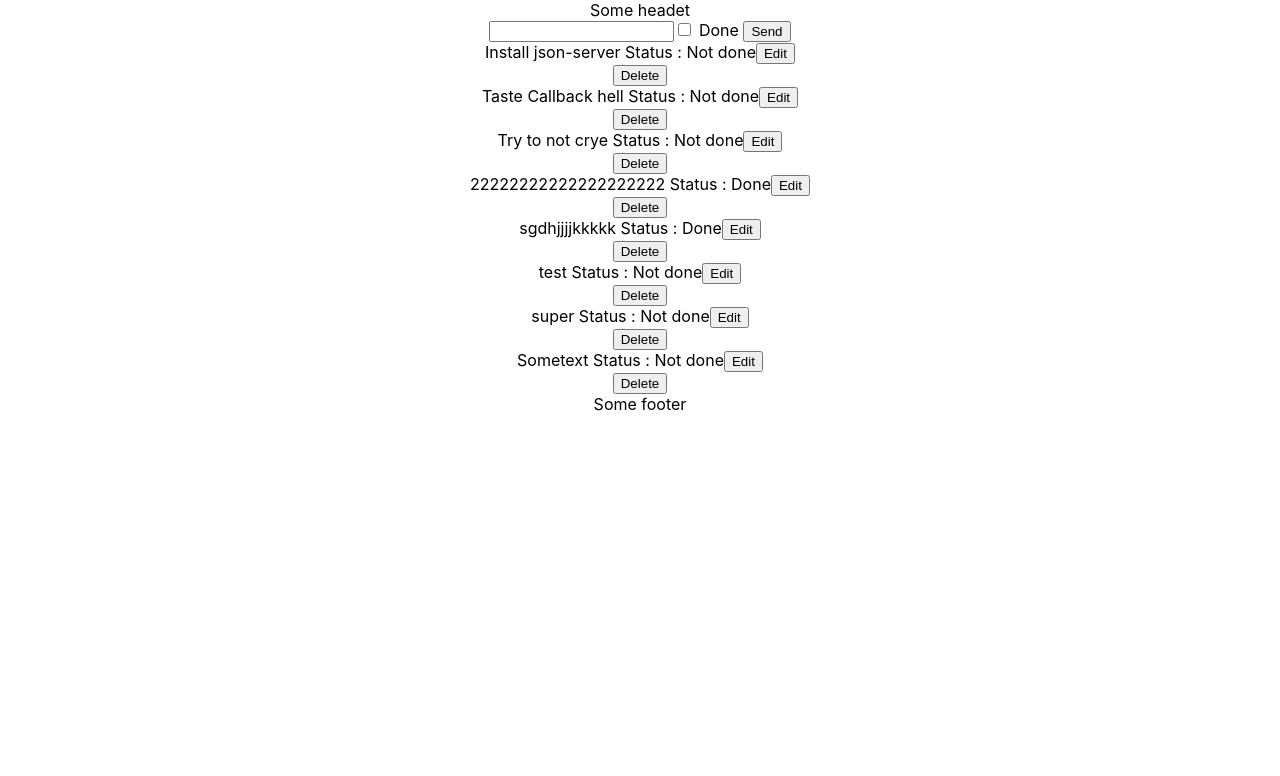
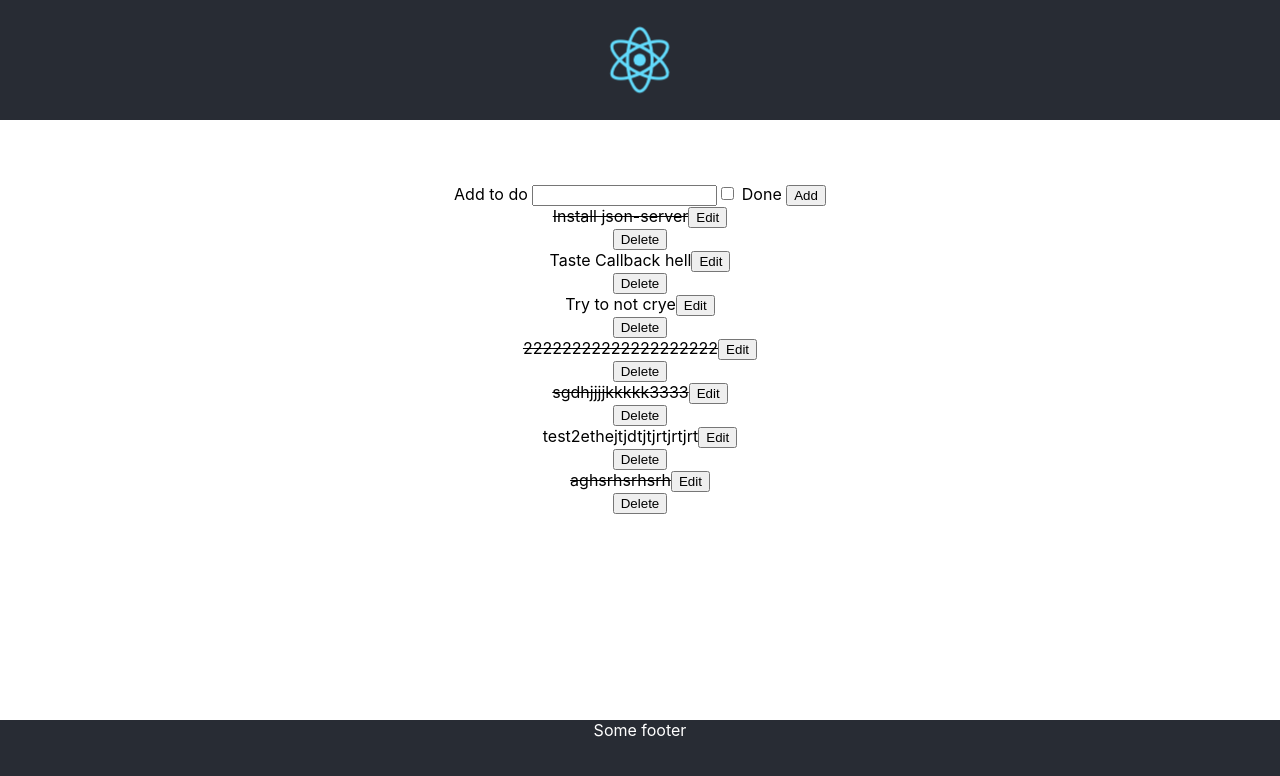
Before and after one commit to Qlif/my-app, a React (Create React App) app: page / in a window 1280 px wide. Shown: the top 776 px of the page. Built offline with nearby package versions, Linux system fonts and the light colour scheme; data requests are answered from the project's data file.

Commit message:
Some fix and add styles

```diff
--- a/server/db.json
+++ b/server/db.json
@@ -1,19 +1,19 @@
 {
   "posts": [
     {
-      "id": 1,
       "title": "Install json-server",
-      "stat": "true"
+      "stat": true,
+      "id": 1
     },
     {
-      "id": 2,
       "title": "Taste Callback hell",
-      "stat": "false"
+      "stat": false,
+      "id": 2
     },
     {
-      "id": 4,
       "title": "Try to not crye",
-      "stat": "true"
+      "stat": false,
+      "id": 4
     },
     {
       "title": "22222222222222222222",
@@ -21,23 +21,19 @@
       "id": 5
     },
     {
-      "id": 6,
-      "title": "sgdhjjjjkkkkk",
-      "stat": true
+      "title": "sgdhjjjjkkkkk3333",
+      "stat": true,
+      "id": 6
     },
     {
-      "id": 7,
-      "title": "test",
-      "stat": false
+      "title": "test2ethejtjdtjtjrtjrtjrt",
+      "stat": false,
+      "id": 7
     },
     {
-      "title": "super",
-      "id": 8
-    },
-    {
-      "title": "Sometext",
-      "stat": false,
-      "id": 10
+      "id": 8,
+      "title": "aghsrhsrhsrh",
+      "stat": true
     }
   ]
 }
--- a/src/App.css
+++ b/src/App.css
@@ -13,16 +13,6 @@
   }
 }
 
-.App-header {
-  background-color: #282c34;
-  min-height: 100vh;
-  display: flex;
-  flex-direction: column;
-  align-items: center;
-  justify-content: center;
-  font-size: calc(10px + 2vmin);
-  color: white;
-}
 
 .App-link {
   color: #61dafb;
@@ -36,3 +26,14 @@
     transform: rotate(360deg);
   }
 }
+
+.Content {
+  min-height: calc(69vh - 80px);
+  margin: 8vh;
+}
+
+.Footer {
+  background-color: #282c34;
+  min-height: 80px;
+  color: white;
+}
--- a/src/App.js
+++ b/src/App.js
@@ -29,11 +29,15 @@ useEffect(()=> {
 }, []);
 //console.log(data);
   return (
-    <div className="App">
-      <Header />
-      <Main data= {data} getData={resivData} />
-      <Footer />
-    </div>
+        <>
+          <div className="App">
+            <Header />
+              <div className = "Content">
+                <Main data= {data} getData={resivData} />
+              </div>
+            <Footer />
+          </div>
+        </>
   );
 }
 
--- a/src/components/actions/AddTodoItem.js
+++ b/src/components/actions/AddTodoItem.js
@@ -31,6 +31,7 @@ const handleonClikStatus = e => {
 
   return(
     <form onSubmit={onFormAddSubmit}>
+      <label>Add to do </label>
       <input type = "text" value={title} onChange ={handleChangeUsername}  />
       <input type = "checkbox"
              id="satus"
@@ -38,7 +39,7 @@ const handleonClikStatus = e => {
              onChange ={handleonClikStatus}
       />
       <label> Done </label>
-      <button type = "submit"> Send </button>
+      <button type = "submit"> Add </button>
     </form>
   );
 }
--- a/src/components/footer/Footer.js
+++ b/src/components/footer/Footer.js
@@ -3,7 +3,7 @@ import React from 'react';
 
 function Footer (){
   return (
-  <footer>Some footer </footer>)
+  <footer className = "Footer">Some footer </footer>)
 }
 
 export default Footer;
--- /dev/null
+++ b/src/components/header/Header.css
@@ -0,0 +1,38 @@
+.Header {
+  text-align: center;
+}
+
+.Header-logo {
+  height: 10vmin;
+  pointer-events: none;
+}
+
+@media (prefers-reduced-motion: no-preference) {
+  .Header-logo {
+    animation: App-logo-spin infinite 20s linear;
+  }
+}
+
+.Header-header {
+  background-color: #282c34;
+  min-height: 15vh;
+  display: flex;
+  flex-direction: column;
+  align-items: center;
+  justify-content: center;
+  font-size: calc(10px + 2vmin);
+  color: white;
+}
+
+.Header-link {
+  color: #61dafb;
+}
+
+@keyframes Header-logo-spin {
+  from {
+    transform: rotate(0deg);
+  }
+  to {
+    transform: rotate(360deg);
+  }
+}
--- a/src/components/header/Header.js
+++ b/src/components/header/Header.js
@@ -1,9 +1,16 @@
 import React from 'react';
+import logo from '../../logo.svg';
+import './Header.css';
 
 
 function Header (){
   return (
-  <header>Some headet </header>)
+    <div className="Header">
+          <header className="Header-header">
+            <img src={logo} className="Header-logo" alt="logo" />
+          </header>
+        </div>
+      )
 }
 
 export default Header;
--- a/src/components/todolist/TodoList.js
+++ b/src/components/todolist/TodoList.js
@@ -3,27 +3,13 @@ import React from 'react';
 import PropTypes from 'prop-types';
 //Components
 import TodoListItem from '../todolistitem/TodoListItem.js'
-import ButtonDelete from '../actions/ButtonDelete.js';
 
 function TodoList(props){
   const { getData, data } = props
 
-
-//   const handleonClikEdit = ev =>(()=>{
-//     setEdit(true);
-//     setEditId(ev.target.id);
-//     console.log(ev.target);
-//   },[setEdit,setEditId,edit,editId]
-// );
-
-
-
-
   return(data.map((item) =>
       <div key={item.id.toString()}>
         <TodoListItem item = {item} getData={getData} />
-        <ButtonDelete delid = {item.id} getData={getData} />
-
       </div>))
 
 }
--- /dev/null
+++ b/src/components/todolistitem/TodoListItem.css
@@ -0,0 +1,3 @@
+.Done {
+  text-decoration: line-through;
+}
--- a/src/components/todolistitem/TodoListItem.js
+++ b/src/components/todolistitem/TodoListItem.js
@@ -1,8 +1,12 @@
 //Core
 import React, {useState, useRef}   from 'react';
 import PropTypes from 'prop-types';
-//components
+import cx from 'classnames'
+//Components
 import ButtonEdit from '../actions/EditButton.js';
+import ButtonDelete from '../actions/ButtonDelete.js';
+//Style
+import './TodoListItem.css';
 
 function TodoListItem(props) {
   const { item, getData  } = props;
@@ -13,18 +17,24 @@ function TodoListItem(props) {
     setEditId(ev.target.id);
   };
 
-  if(item.id == editid){
+  if(item.id === parseInt(editid,10)){
     return  (
               <ButtonEdit item = {item} setEditId = {setEditId} inputEl={inputEl} getData={getData} />
     )
   } else {
 
-    return <>
-              {item.title} Status : {(item.stat === true ? "Done" : "Not done")}
+    return (
+            <>
+            <span className = {cx({Done : item.stat})}>
+              {item.title}
+              </span>
               <button id = {item.id} onClick = {handleonClikEdit}>
                 Edit
               </button>
+              <ButtonDelete delid = {item.id} getData={getData} />
             </>
+            )
+
    }
 }
 export default TodoListItem;
```
